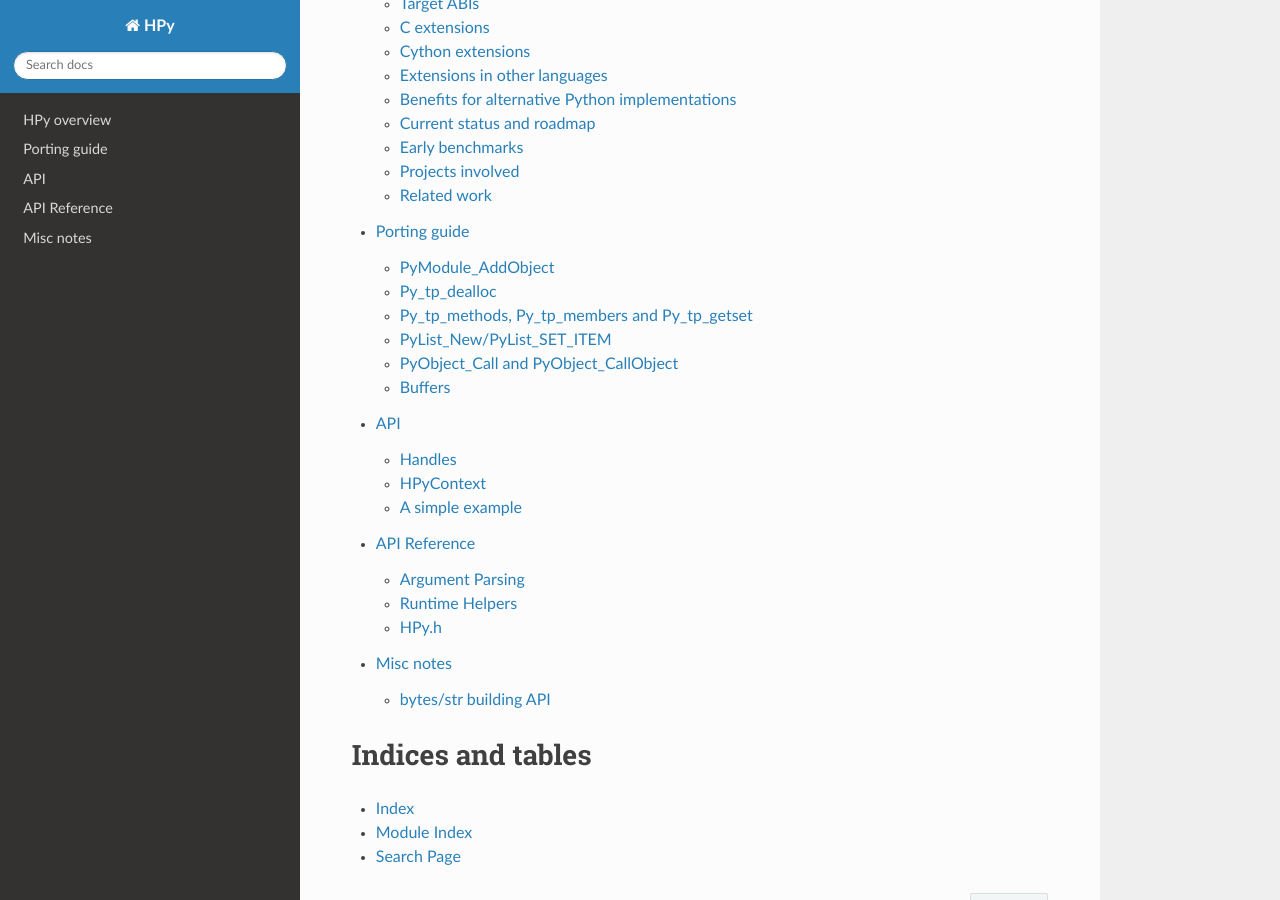
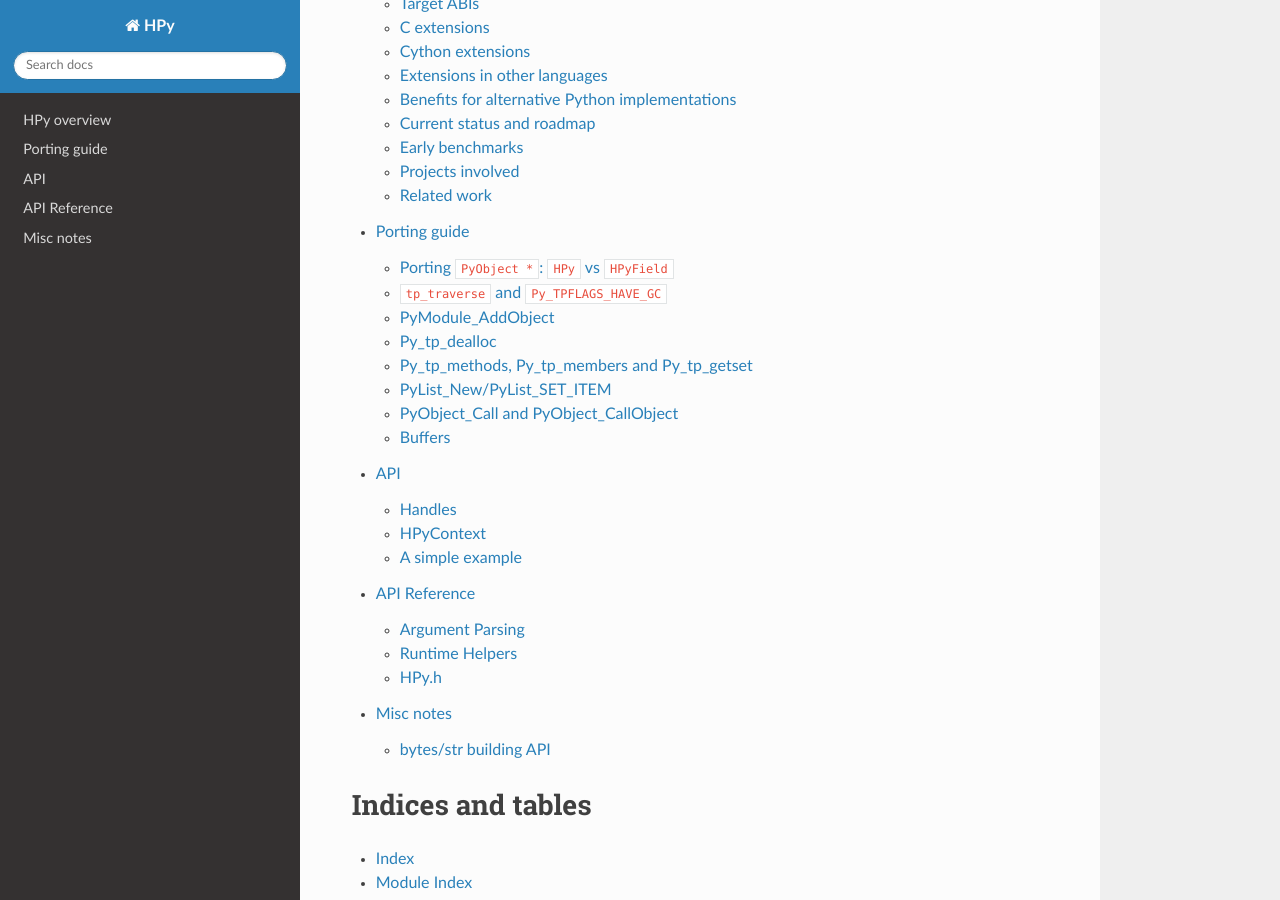
Before and after one commit to hpyproject/hpy, a Sphinx documentation site: the page built from docs/index.rst, in a window 1280 px wide and 900 px high, scrolled down 756 px. Built offline with Sphinx 7.4.7 and the Read the Docs theme 2.0.0, drawn with Linux system fonts in a browser that asks for light colours; some of the changed lines change nothing that is shown.

Commit message:
add a section about HPyField

```diff
--- a/docs/porting-guide.rst
+++ b/docs/porting-guide.rst
@@ -1,5 +1,57 @@
 Porting guide
 =============
+
+Porting ``PyObject *``: ``HPy`` vs ``HPyField``
+-----------------------------------------------
+
+The rule of thumb is:
+
+  * for local variables, function arguments and return types: use ``HPy``;
+
+  * for struct fields, use ``HPyField``.
+
+
+The ``HPy``/``HPyField`` dichotomy might seem arbirary at first, but it is
+needed to allow Python implementations to use a moving GC, such as PyPy. It is
+easier to explain and understand the rules by thinking at how a moving GC
+interacts with the C code inside an HPy extension.
+
+It is worth remembering that during the collection phase, a moving GC might
+move an existing object to another memory location, and in that case it needs
+to update all the places which store a pointer to it.  It is obvious that in
+order to do so, it needs to *know* where they are. If there is a local C
+variable which is unknown to the GC but contains a pointer to a GC-managed
+object, the variable will point to invalid memory as soon as the object is
+moved.
+
+Back to ``HPy`` vs ``HPyField``:
+
+  * ``HPy`` handles must be used for all C local variables, function arguments
+    and function return values. They are supposed to be short-lived and closed
+    as soon as they are no longer needed. The debug mode will report a
+    long-lived ``HPy`` as a potential memory leak.
+
+  * In PyPy, they are implemented using an indirection: they are indexes
+    inside a big list of GC-managed objects: this big list is tracked by the
+    GC, so when an object move its pointer is correctly updated.
+
+  * ``HPyField`` is for long-lived references, and the GC must be aware of
+    their location in memory. In PyPy, an ``HPyField`` is implemented as a
+    direct pointer to the object, and since the GC is aware it automatically
+    updates its value upon moving.
+
+  * On CPython, both ``HPy`` and ``HPyField`` are implemented as ``PyObject *``.
+
+**IMPORTANT**: if you write a custom type having ``HPyField``s, you **MUST**
+ also write a ``tp_traverse`` slot. Note that this is different than CPython,
+ where you need ``tp_traverse`` only under certain conditions. See the next
+ section for more details.
+
+``tp_traverse`` and ``Py_TPFLAGS_HAVE_GC``
+------------------------------------------
+
+XXX
+
 
 PyModule_AddObject
 ------------------
```
